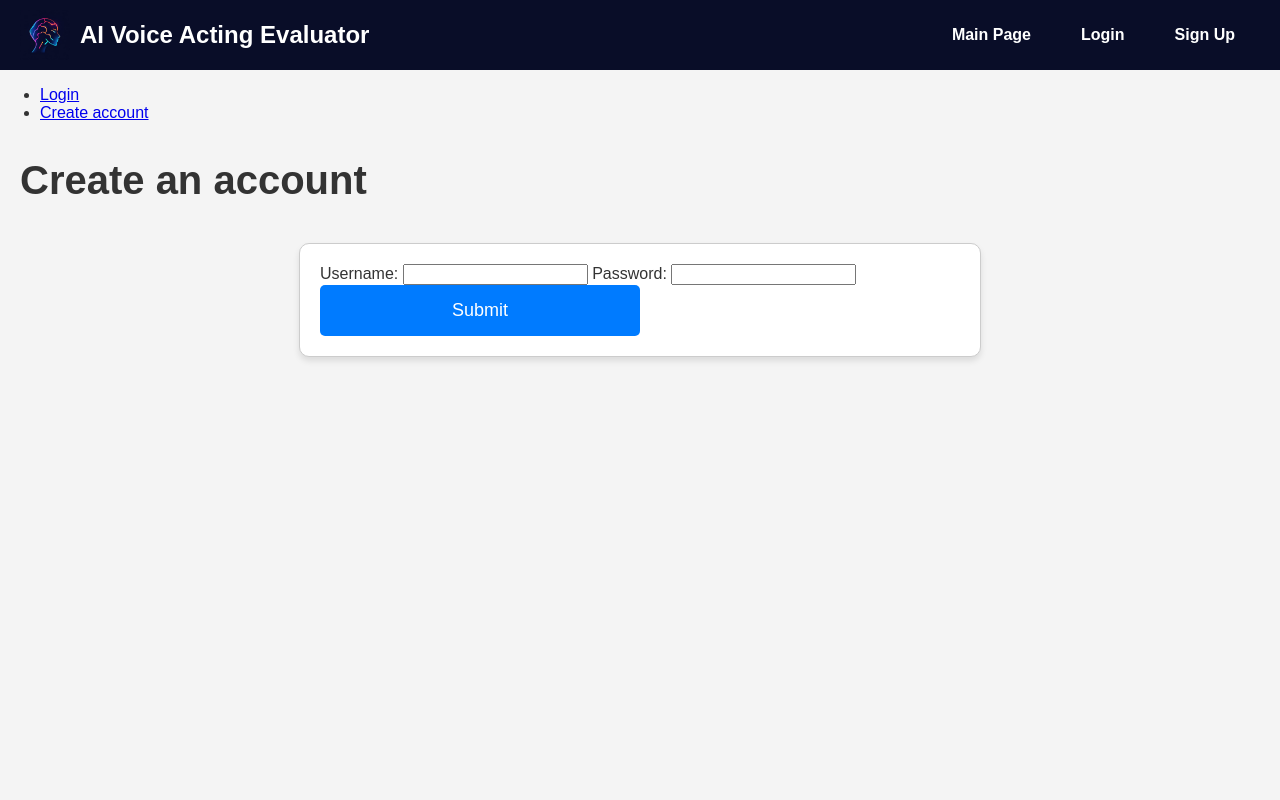
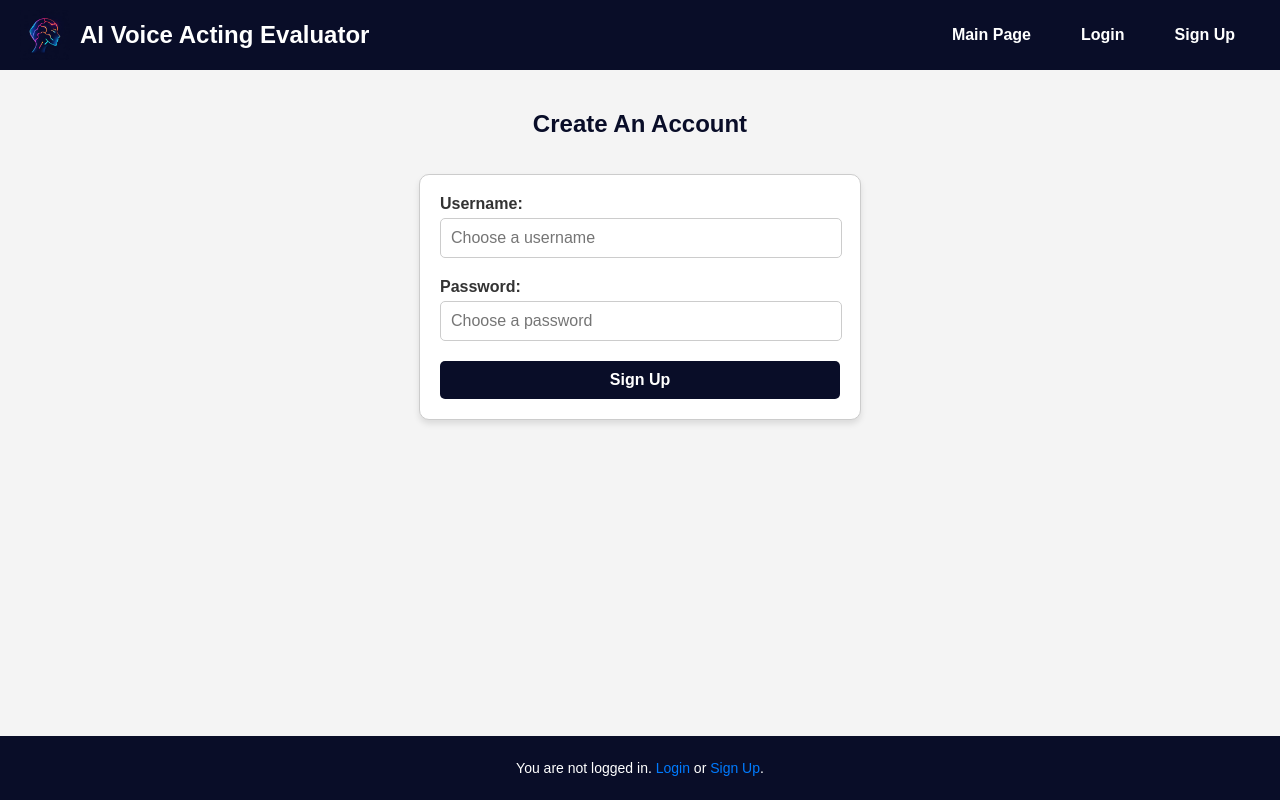
Before and after one commit to Tollgaermis/AI_Acting_Evaluator, a Flask app: page /register in a window 1280 px wide. Run offline with Flask 3, Linux system fonts and the light colour scheme.

Commit message:
toast and login signup UI

```diff
--- a/static/css/styles.css
+++ b/static/css/styles.css
@@ -15,13 +15,12 @@ html, body {
 
 /* H1 styles */
 h1 {
-    text-align: left; /* Center the text horizontally */
-    font-size: 2.5rem; /* Adjust font size for a modern look */
+    text-align: center; /* Center the text horizontally */
+    font-size: 1.5rem; /* Adjust font size for a modern look */
     font-weight: bold; /* Make the text bold */
-    color: #333; /* Dark gray color for text */
-    margin-top: 20px; /* Add spacing above the heading */
-    margin-left: 20px;
-    margin-bottom: 20px; /* Add spacing below the heading */
+    color: #090d28; /* Dark gray color for text */
+    margin-top: 40px; /* Add spacing above the heading */
+     /* Add spacing below the heading */
 }
 
 
@@ -64,13 +63,27 @@ input[type="file"] {
     margin-bottom: 20px;
 }
 
+/* Exercise Card Styles */
 .exercise-card {
     margin: 20px 0;
     padding: 20px;
     background-color: #f9f9f9;
-    border-left: 5px solid #007bff; /* Accent border */
+    border-left: 5px solid #da5102;
     border-radius: 5px;
     box-shadow: 0 2px 4px rgba(0, 0, 0, 0.1);
+}
+
+/* Title Links */
+.exercise-title-link {
+    color: #090d28;
+    text-decoration: none;
+    font-weight: bold;
+    transition: color 0.3s ease, text-shadow 0.3s ease;
+}
+
+.exercise-title-link:hover {
+    color: #0056b3;
+
 }
 
 /* Style buttons */
@@ -147,7 +160,7 @@ button:hover {
 
 footer {
     text-align: center;
-    margin-top: auto; /* Push the footer to the bottom */
+    margin-bottom: 0px; /* Push the footer to the bottom */
     padding: 10px 0;
     background-color: #090d28; /* Dark background for the footer */
     color: white;
@@ -233,6 +246,113 @@ header {
     color: #ddd; /* Slightly lighter text color */
 }
 
+/* General Styles for Auth Pages */
+.auth-form {
+    margin: 20px auto;
+    padding: 20px;
+    background-color: #fff;
+    border-radius: 10px;
+    box-shadow: 0 4px 6px rgba(0, 0, 0, 0.1);
+    max-width: 400px;
+    font-family: Arial, sans-serif;
+}
+
+.auth-form label {
+    display: block;
+    margin-bottom: 5px;
+    font-size: 1rem;
+    font-weight: bold;
+    color: #333;
+}
+
+.auth-form input {
+    width: 95%;
+    padding: 10px;
+    margin-bottom: 20px;
+    border: 1px solid #ccc;
+    border-radius: 5px;
+    font-size: 1rem;
+}
+
+.auth-form button {
+    width: 100%;
+    padding: 10px;
+    background-color: #090d28;
+    color: white;
+    border: none;
+    border-radius: 5px;
+    font-size: 1rem;
+    font-weight: bold;
+    cursor: pointer;
+    transition: background-color 0.3s ease;
+}
+
+.auth-form button:hover {
+    background-color: #0056b3;
+}
+
+/* Toast Message Styles */
+#toast-container {
+    position: fixed;
+    top: 10px; /* Position at the top of the page */
+    left: 50%; /* Center horizontally */
+    transform: translateX(-50%); /* Align center based on its width */
+    z-index: 9999;
+    text-align: center;
+}
+
+.toast {
+    margin-bottom: 10px;
+    padding: 15px 20px;
+    background-color: #0056b3; /* Default color */
+    color: white;
+    border-radius: 5px;
+    box-shadow: 0 2px 4px rgba(0, 0, 0, 0.2);
+    font-size: 1rem;
+    text-align: center;
+    min-width: 300px; /* Ensure toasts have a consistent width */
+    animation: fadeIn 0.5s ease, fadeOut 0.5s ease 3.5s forwards; /* Fade out after 3.5s */
+}
+
+.toast.success {
+    background-color: #28a745; /* Success color */
+}
+
+.toast.error {
+    background-color: #dc3545; /* Error color */
+}
+
+.toast.warning {
+    background-color: #ffc107; /* Warning color */
+}
+
+/* Fade-in animation */
+@keyframes fadeIn {
+    from {
+        opacity: 0;
+        transform: translateY(-15px);
+    }
+    to {
+        opacity: 1;
+        transform: translateY(0);
+    }
+}
+
+/* Fade-out animation */
+@keyframes fadeOut {
+    from {
+        opacity: 1;
+        transform: translateY(0);
+    }
+    to {
+        opacity: 0;
+        transform: translateY(-15px);
+    }
+}
+
+
+
+
 /* Responsive layout for mobile */
 @media (max-width: 768px) {
     header {
--- /dev/null
+++ b/static/js/toast.js
@@ -0,0 +1,11 @@
+document.addEventListener('DOMContentLoaded', () => {
+    const toasts = document.querySelectorAll('.toast');
+    toasts.forEach(toast => {
+        // Listen for the end of the fade-out animation
+        toast.addEventListener('animationend', (e) => {
+            if (e.animationName === 'fadeOut') {
+                toast.remove(); // Remove toast from DOM
+            }
+        });
+    });
+});
--- a/templates/base.html
+++ b/templates/base.html
@@ -18,8 +18,10 @@
         <nav class="navbar">
             <ul class="nav-list">
                 <li><a href="{{ url_for('home') }}">Main Page</a></li>
+                {% if not current_user.is_authenticated %}
                 <li><a href="{{ url_for('login') }}">Login</a></li>
                 <li><a href="{{ url_for('register') }}">Sign Up</a></li>
+                {% endif %}
                 {% if current_user.is_authenticated %}
                 <li><a href="/logout">Logout</a></li>
                 {% endif %}
@@ -27,6 +29,14 @@
         </nav>
     </header>
     <div id="content">{% block content %}{% endblock %}</div>
-    {% block footer %}{% endblock %}
+    <footer>
+        {% if current_user.is_authenticated %}
+        <p>You are logged in. <a href="/logout">Logout</a></p>
+        {% else %}
+        <p>You are not logged in. <a href="{{ url_for('login') }}">Login</a> or <a href="{{ url_for('register') }}">Sign Up</a>.</p>
+        {% endif %}
+    </footer>
+
+    <script src="/static/js/toast.js"></script>
 </body>
 </html>
--- a/templates/sign_up.html
+++ b/templates/sign_up.html
@@ -1,32 +1,29 @@
 <!DOCTYPE html>
 <html lang="en">
+
 {% extends "base.html" %}
 
 {% block content %}
-
-	<nav>
-	<ul>
-		<li><a href="/login">Login</a></li>
-		<li><a href="/register">Create account</a></li>
-	</ul>
-	</nav>
+    <!-- Toast Messages -->
+    <div id="toast-container">
         {% with messages = get_flashed_messages(with_categories=true) %}
         {% if messages %}
-			<ul>
         {% for category, message in messages %}
-				<li class="{{ category }}">{{ message }}</li>
+        <div class="toast {{ category }}">{{ message }}</div>
         {% endfor %}
-			</ul>
         {% endif %}
         {% endwith %}
+    </div>
 
-	<h1>Create an account</h1>
-	<form action="#" method="post">
+    <h1>Create An Account</h1>
+    <form action="#" method="post" class="auth-form">
         <label for="username">Username:</label>
-	<input type="text" name="username" />
+        <input type="text" name="username" placeholder="Choose a username" required />
+
         <label for="password">Password:</label>
-	<input type="password" name="password" />
-	<button type="submit">Submit</button>
+        <input type="password" name="password" placeholder="Choose a password" required />
+
+        <button type="submit">Sign Up</button>
     </form>
 {% endblock %}
 </html>
```
Also changed, not shown: templates/home.html (+3 -35 lines), templates/login.html (+11 -13 lines). Lines whose indentation alone changed are shown as unchanged.
